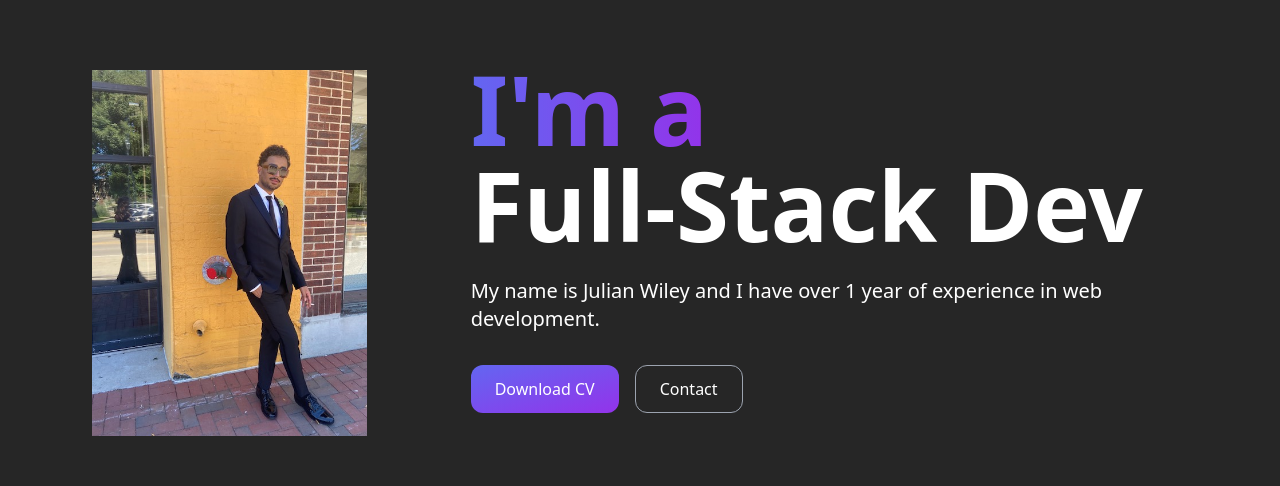
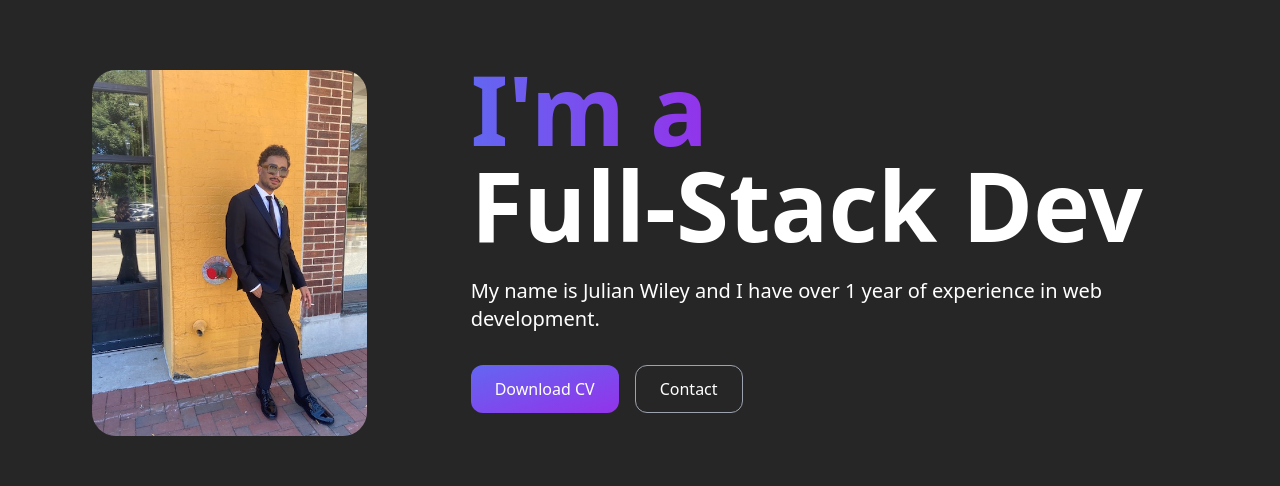
Before and after one commit to jtwiley1996/MyWorkPortfolio, a React (Create React App) app: page / in a window 1280 px wide. Shown: the part 127-613 px from the top of the page. Built offline with nearby package versions, Linux system fonts and the light colour scheme.

Commit message:
minor css changes

```diff
--- a/src/components/Hero.jsx
+++ b/src/components/Hero.jsx
@@ -21,7 +21,7 @@ const Hero = () => {
 
     <div className='col-span-1 my-auto mx-auto w-[300px] h-auto lg:w-[275px]'>
   <div style={{ overflow: 'hidden', width: '100%', height: '80%' }}>
-    <img className="shadow stay-shadow" src={heroImage} alt="myimage" style={{ width: '100%', height: '100%', objectFit: 'cover' }} />
+    <img className="rounded-3xl" src={heroImage} alt="myimage" style={{ width: '100%', height: '100%', objectFit: 'cover' }} />
   </div>
 </div>
 
--- a/src/components/Resume.jsx
+++ b/src/components/Resume.jsx
@@ -26,7 +26,6 @@ const downloadFileAtURL = (url) => {
             <li>CSS</li>
             <li>Javascript</li>
             <li>JQuery</li>
-            <li>Responsive design</li>
             <li>React</li>
             <li>Bootstrap</li>
             <li>Handlebars</li>
```
